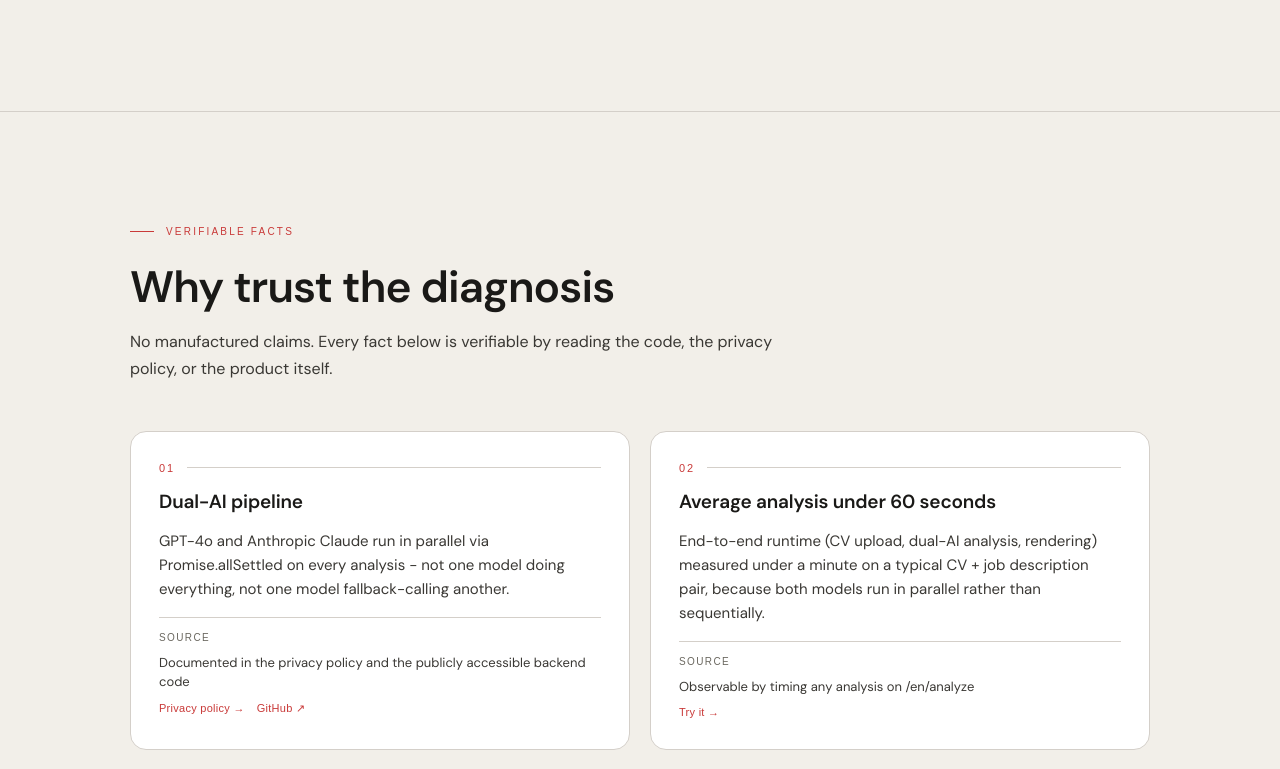
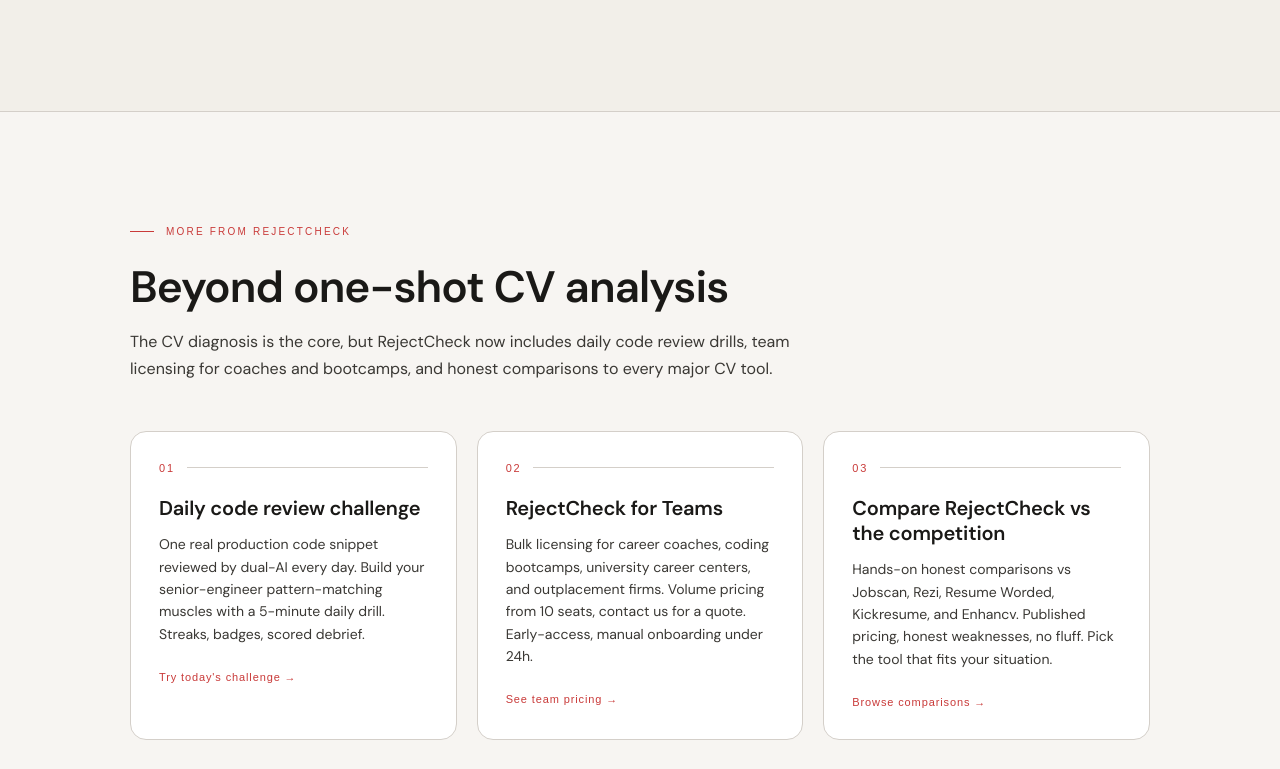
Before and after one commit to GarnierLenny/RejectCheck, a Next.js app in the folder web/: page /en in a window 1280 px wide. Shown: the part 5663-6432 px from the top of the page. Built offline with nearby package versions, Linux system fonts and the light colour scheme; no server answers; a web font is replaced by a local one.

Commit message:
(feat): show line number in snippet

```diff
--- a/web/app/[lang]/challenge/components/CodeSnippet.tsx
+++ b/web/app/[lang]/challenge/components/CodeSnippet.tsx
@@ -33,10 +33,21 @@
     "[scrollbar-width:none] [-ms-overflow-style:none] [&::-webkit-scrollbar]:hidden";
 
   if (!html) {
+    const lines = code.split("\n");
     return (
       <div className={`bg-[#24292e] rounded-xl overflow-auto ${hideScrollbars}`}>
         <pre className="text-[#e1e4e8] p-5 text-[13px] font-mono leading-6 w-max min-w-full">
-          {code}
+          {lines.map((line, i) => (
+            <div key={i}>
+              <span
+                aria-hidden="true"
+                className="inline-block w-9 pr-3 mr-3 text-right text-[rgba(225,228,232,0.32)] select-none border-r border-[rgba(225,228,232,0.08)]"
+              >
+                {i + 1}
+              </span>
+              {line || " "}
+            </div>
+          ))}
         </pre>
       </div>
     );
--- a/web/app/[lang]/page.tsx
+++ b/web/app/[lang]/page.tsx
@@ -728,6 +728,53 @@
         </div>
       </section>
 
+      {/* ═══ WHAT'S NEW (Challenge · For Teams · Alternatives) ════════════ */}
+      <section id="whats-new" className="border-t-[0.5px] border-rc-border bg-rc-bg">
+        <div className="max-w-[1100px] mx-auto px-5 md:px-[40px] py-24 md:py-28">
+          <FadeInSection>
+            <div className="flex items-center gap-3 mb-6">
+              <div className="h-px w-6 bg-rc-red" />
+              <span className="font-mono text-[10px] tracking-[0.22em] uppercase text-rc-red">
+                {t.landing.whatsNew.badge}
+              </span>
+            </div>
+            <h2 className="text-[32px] md:text-[44px] font-semibold leading-[1.12] tracking-[-0.02em] text-rc-text mb-4 max-w-[720px]">
+              {t.landing.whatsNew.title}
+            </h2>
+            <p className="text-rc-muted text-[15px] md:text-[16px] leading-[1.7] max-w-[720px] mb-12">
+              {t.landing.whatsNew.subtitle}
+            </p>
+          </FadeInSection>
+
+          <div className="grid md:grid-cols-3 gap-5">
+            {t.landing.whatsNew.items.map((item, i) => (
+              <FadeInSection key={i} delay={i * 60}>
+                <Link
+                  href={localePath(item.href)}
+                  className="group block h-full rounded-2xl border border-rc-border bg-rc-surface p-6 md:p-7 no-underline transition-all hover:border-rc-red hover:shadow-[0_8px_28px_rgba(201,58,57,0.08)]"
+                >
+                  <div className="flex items-center gap-3 mb-5">
+                    <span className="font-mono text-[11px] text-rc-red tracking-[0.16em]">
+                      0{i + 1}
+                    </span>
+                    <div className="h-px flex-1 bg-rc-border" />
+                  </div>
+                  <h3 className="text-[19px] md:text-[20px] font-semibold tracking-[-0.01em] text-rc-text mb-3 leading-[1.25]">
+                    {item.label}
+                  </h3>
+                  <p className="text-rc-muted text-[14px] leading-[1.6] mb-6">
+                    {item.description}
+                  </p>
+                  <div className="font-mono text-[11px] tracking-[0.08em] text-rc-red group-hover:translate-x-1 transition-transform">
+                    {item.ctaLabel} →
+                  </div>
+                </Link>
+              </FadeInSection>
+            ))}
+          </div>
+        </div>
+      </section>
+
       {/* ═══ VERIFIABLE FACTS ══════════════════════════════════════════════ */}
       <section id="trust" className="border-t-[0.5px] border-rc-border bg-rc-surface-hero">
         <div className="max-w-[1100px] mx-auto px-5 md:px-[40px] py-24 md:py-28">
--- a/web/dictionaries/en.json
+++ b/web/dictionaries/en.json
@@ -328,6 +328,31 @@
               "href": "/en/pricing#pricing-faq"
             }
           ]
+        }
+      ]
+    },
+    "whatsNew": {
+      "badge": "More from RejectCheck",
+      "title": "Beyond one-shot CV analysis",
+      "subtitle": "The CV diagnosis is the core, but RejectCheck now includes daily code review drills, team licensing for coaches and bootcamps, and honest comparisons to every major CV tool.",
+      "items": [
+        {
+          "label": "Daily code review challenge",
+          "description": "One real production code snippet reviewed by dual-AI every day. Build your senior-engineer pattern-matching muscles with a 5-minute daily drill. Streaks, badges, scored debrief.",
+          "ctaLabel": "Try today's challenge",
+          "href": "/challenge"
+        },
+        {
+          "label": "RejectCheck for Teams",
+          "description": "Bulk licensing for career coaches, coding bootcamps, university career centers, and outplacement firms. Volume pricing from 10 seats, contact us for a quote. Early-access, manual onboarding under 24h.",
+          "ctaLabel": "See team pricing",
+          "href": "/for-teams"
+        },
+        {
+          "label": "Compare RejectCheck vs the competition",
+          "description": "Hands-on honest comparisons vs Jobscan, Rezi, Resume Worded, Kickresume, and Enhancv. Published pricing, honest weaknesses, no fluff. Pick the tool that fits your situation.",
+          "ctaLabel": "Browse comparisons",
+          "href": "/alternatives"
         }
       ]
     }
```
Also changed, not shown: web/dictionaries/fr.json.
